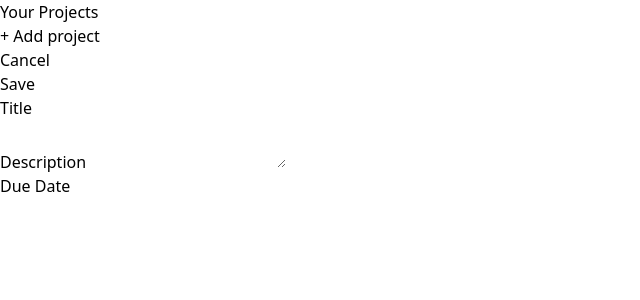
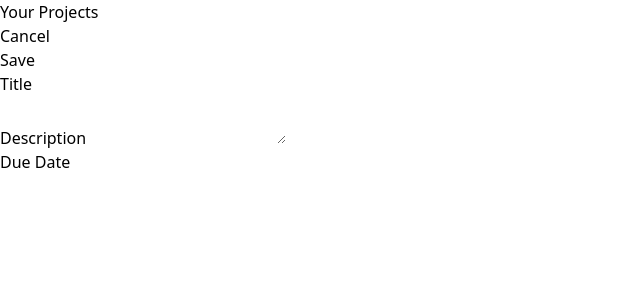
Before and after one commit to camposvi/PMA, a React (Vite) app: page / in a window 1280 px wide. Shown: the top 300 px of the page, without its empty margins (0-640 px from the left). Built offline with nearby package versions, Linux system fonts and the light colour scheme.

Commit message:
refactor: include Button component to improve component reusability

```diff
--- a/src/components/Sidebar/Sidebar.jsx
+++ b/src/components/Sidebar/Sidebar.jsx
@@ -1,3 +1,4 @@
+import Button from '../Shared/Button';
 const Sidebar = () => {
   return (
     <aside className="w-1/3 px-8 py-16 bg-stone-900 text-stone-50 md:w-72 rounded-r-xl">
@@ -5,9 +6,7 @@ const Sidebar = () => {
         Your Projects
       </h2>
       <div>
-        <button className="px-4 py-2 text-xs md:text-base rounded-md bg-stone-700 text-stone 400 hover:bg-stone-600 hover:text-stone-100">
-          + Add project
-        </button>
+        <Button>+ Add Project</Button>
       </div>
     </aside>
   );
```
